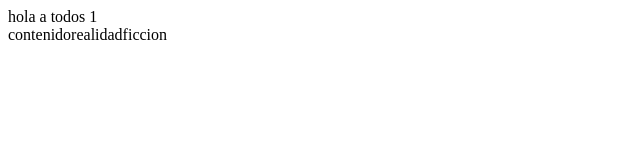
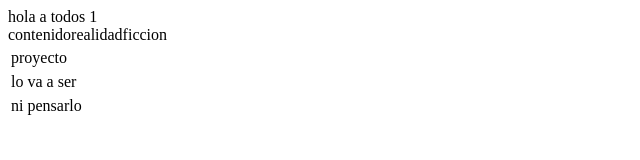
Before and after one commit to OrlandoBlock/curso-primera, a plain HTML site: page index.html in a window 1280 px wide. Shown: the whole page, without its empty margins (0-640 px from the left). Drawn offline with Linux system fonts and the light colour scheme.

Commit message:
nuevos cambios

```diff
--- a/index.html
+++ b/index.html
@@ -11,8 +11,11 @@
     <div>
         <table>
             <tr>contenido</tr>
+            <td>proyecto</td>
             <tr>realidad</tr>
+            <td>lo va a ser</td>
             <tr>ficcion</tr>
+            <td>ni pensarlo</td>
         </table>
     </div>
 </body>
```
